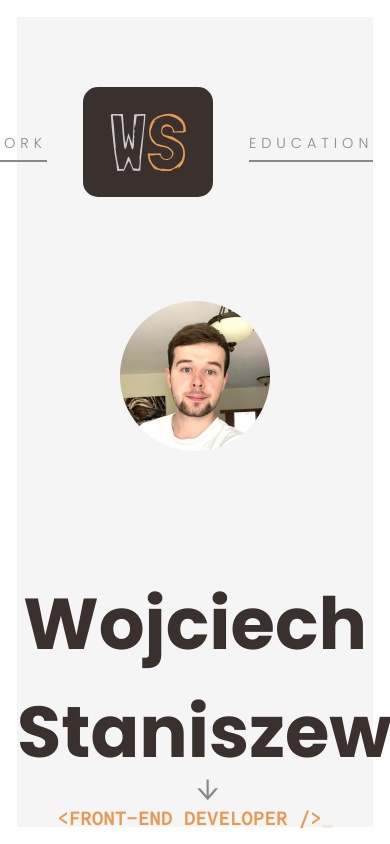
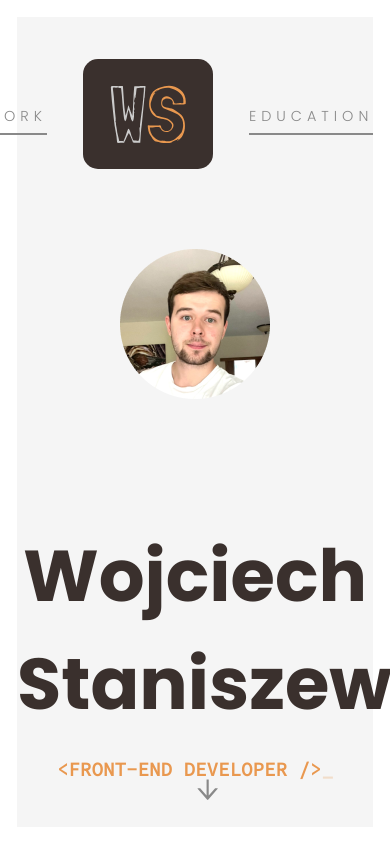
Before and after one commit to Wojstan/ws-portfolio, a Next.js app: page / in a window 390 px wide. Shown: the top 844 px of the page. Built offline with nearby package versions, Linux system fonts and the light colour scheme; a web font is replaced by a local one.

Commit message:
Add responsive fixes

```diff
--- a/app/components/Navbar/Navbar.module.css
+++ b/app/components/Navbar/Navbar.module.css
@@ -3,7 +3,7 @@
   display: flex;
   align-items: center;
   justify-content: center;
-  padding: 2.5rem;
+  padding: 2vh;
 }
 
 .list a {
@@ -13,7 +13,7 @@
 .list li {
   width: 11rem;
   border-bottom: 2px solid #898989;
-  margin: 1.5rem;
+  margin: 0 1.5rem;
   padding-bottom: 0.5rem;
   letter-spacing: 5px;
 }
--- a/app/containers/TitleSection/TitleSection.module.css
+++ b/app/containers/TitleSection/TitleSection.module.css
@@ -1,5 +1,5 @@
 .title img {
-  margin: 2.6vh 0;
+  margin: 3vh 0;
 }
 
 .arrow {
```
